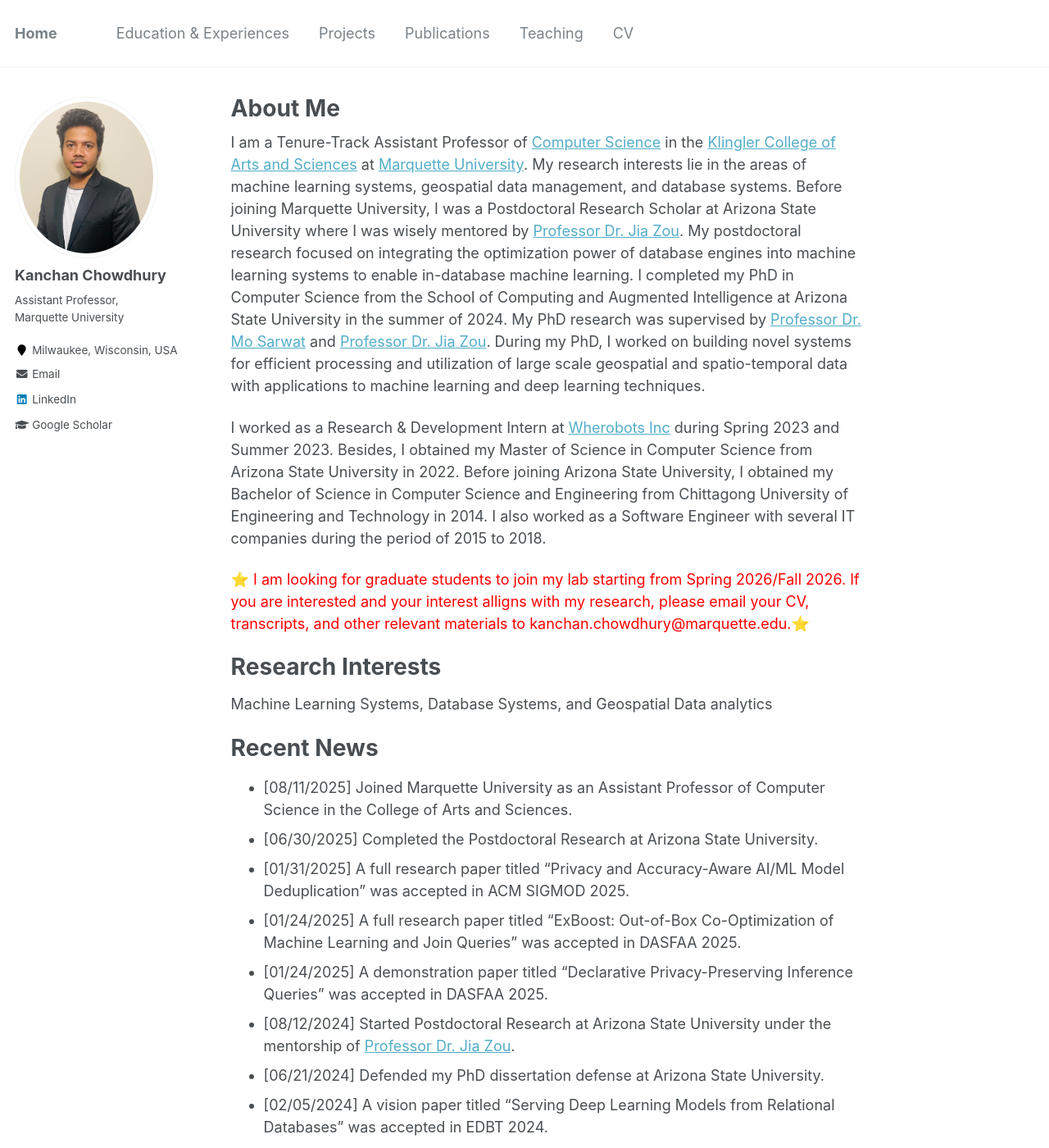
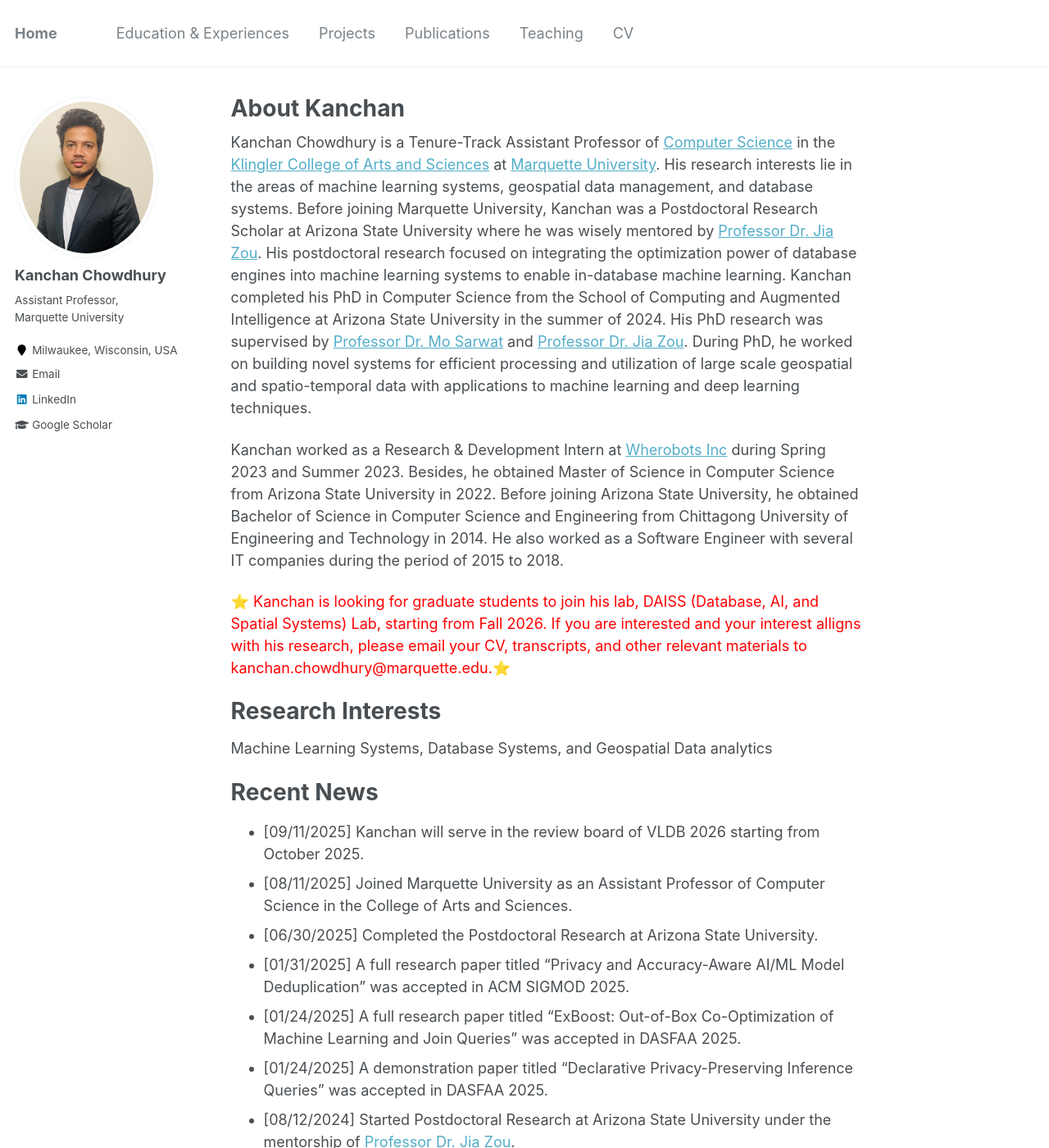
Before and after one commit to kanchanchy/kanchanchy.github.io, a Jekyll site: the page built from _pages/about.md, in a window 1280 px wide and 1400 px high. Shown: the whole window at 82% size. Built offline with Jekyll 4.4.1, drawn with Linux system fonts in a browser that asks for light colours.

Commit message:
review-info-added

```diff
--- a/_data/navigation.yml
+++ b/_data/navigation.yml
@@ -13,4 +13,4 @@
     url: /teaching/
 
   - title: "CV"
-    url: https://kanchanchy.github.io/files/Kanchan-Chowdhury-CV.pdf
+    url: https://kanchanchy.github.io/files/CV-Kanchan-Chowdhury.pdf
--- a/_pages/about.md
+++ b/_pages/about.md
@@ -1,18 +1,18 @@
 ---
 permalink: /
-title: "About Me"
-excerpt: "About me"
+title: "About Kanchan"
+excerpt: "About Kanchan"
 author_profile: true
 redirect_from:
   - /about/
   - /about.html
 ---
 
-I am a Tenure-Track Assistant Professor of [Computer Science](https://www.marquette.edu/computer-science/) in the [Klingler College of Arts and Sciences](https://www.marquette.edu/arts-sciences/) at [Marquette University](https://www.marquette.edu/). My research interests lie in the areas of machine learning systems, geospatial data management, and database systems. Before joining Marquette University, I was a Postdoctoral Research Scholar at Arizona State University where I was wisely mentored by [Professor Dr. Jia Zou](https://sites.google.com/view/jiazou-web/home). My postdoctoral research focused on integrating the optimization power of database engines into machine learning systems to enable in-database machine learning. I completed my PhD in Computer Science from the School of Computing and Augmented Intelligence at Arizona State University in the summer of 2024. My PhD research was supervised by [Professor Dr. Mo Sarwat](https://mosarwat.org/) and [Professor Dr. Jia Zou](https://sites.google.com/view/jiazou-web/home). During my PhD, I worked on building novel systems for efficient processing and utilization of large scale geospatial and spatio-temporal data with applications to machine learning and deep learning techniques.
+Kanchan Chowdhury is a Tenure-Track Assistant Professor of [Computer Science](https://www.marquette.edu/computer-science/) in the [Klingler College of Arts and Sciences](https://www.marquette.edu/arts-sciences/) at [Marquette University](https://www.marquette.edu/). His research interests lie in the areas of machine learning systems, geospatial data management, and database systems. Before joining Marquette University, Kanchan was a Postdoctoral Research Scholar at Arizona State University where he was wisely mentored by [Professor Dr. Jia Zou](https://sites.google.com/view/jiazou-web/home). His postdoctoral research focused on integrating the optimization power of database engines into machine learning systems to enable in-database machine learning. Kanchan completed his PhD in Computer Science from the School of Computing and Augmented Intelligence at Arizona State University in the summer of 2024. His PhD research was supervised by [Professor Dr. Mo Sarwat](https://mosarwat.org/) and [Professor Dr. Jia Zou](https://sites.google.com/view/jiazou-web/home). During PhD, he worked on building novel systems for efficient processing and utilization of large scale geospatial and spatio-temporal data with applications to machine learning and deep learning techniques.
 
-I worked as a Research & Development Intern at [Wherobots Inc](https://wherobots.com/) during Spring 2023 and Summer 2023. Besides, I obtained my Master of Science in Computer Science from Arizona State University in 2022. Before joining Arizona State University, I obtained my Bachelor of Science in Computer Science and Engineering from Chittagong University of Engineering and Technology in 2014. I also worked as a Software Engineer with several IT companies during the period of 2015 to 2018.
+Kanchan worked as a Research & Development Intern at [Wherobots Inc](https://wherobots.com/) during Spring 2023 and Summer 2023. Besides, he obtained Master of Science in Computer Science from Arizona State University in 2022. Before joining Arizona State University, he obtained Bachelor of Science in Computer Science and Engineering from Chittagong University of Engineering and Technology in 2014. He also worked as a Software Engineer with several IT companies during the period of 2015 to 2018.
 
-<p style="color: red;">⭐ I am looking for graduate students to join my lab starting from Spring 2026/Fall 2026. If you are interested and your interest alligns with my research, please email your CV, transcripts, and other relevant materials to kanchan.chowdhury@marquette.edu.⭐</p>
+<p style="color: red;">⭐ Kanchan is looking for graduate students to join his lab, DAISS (Database, AI, and Spatial Systems) Lab, starting from Fall 2026. If you are interested and your interest alligns with his research, please email your CV, transcripts, and other relevant materials to kanchan.chowdhury@marquette.edu.⭐</p>
 
 
 Research Interests
@@ -22,6 +22,7 @@
 
 Recent News
 ======
+* [09/11/2025]  Kanchan will serve in the review board of VLDB 2026 starting from October 2025.
 * [08/11/2025]  Joined Marquette University as an Assistant Professor of Computer Science in the College of Arts and Sciences.
 * [06/30/2025]  Completed the Postdoctoral Research at Arizona State University.
 * [01/31/2025]  A full research paper titled “Privacy and Accuracy-Aware AI/ML Model Deduplication” was accepted in ACM SIGMOD 2025.
```
Also changed, not shown: _pages/cv.md (+1 -1 lines), _pages/teaching.md (+2 -2 lines), 4 other files.
